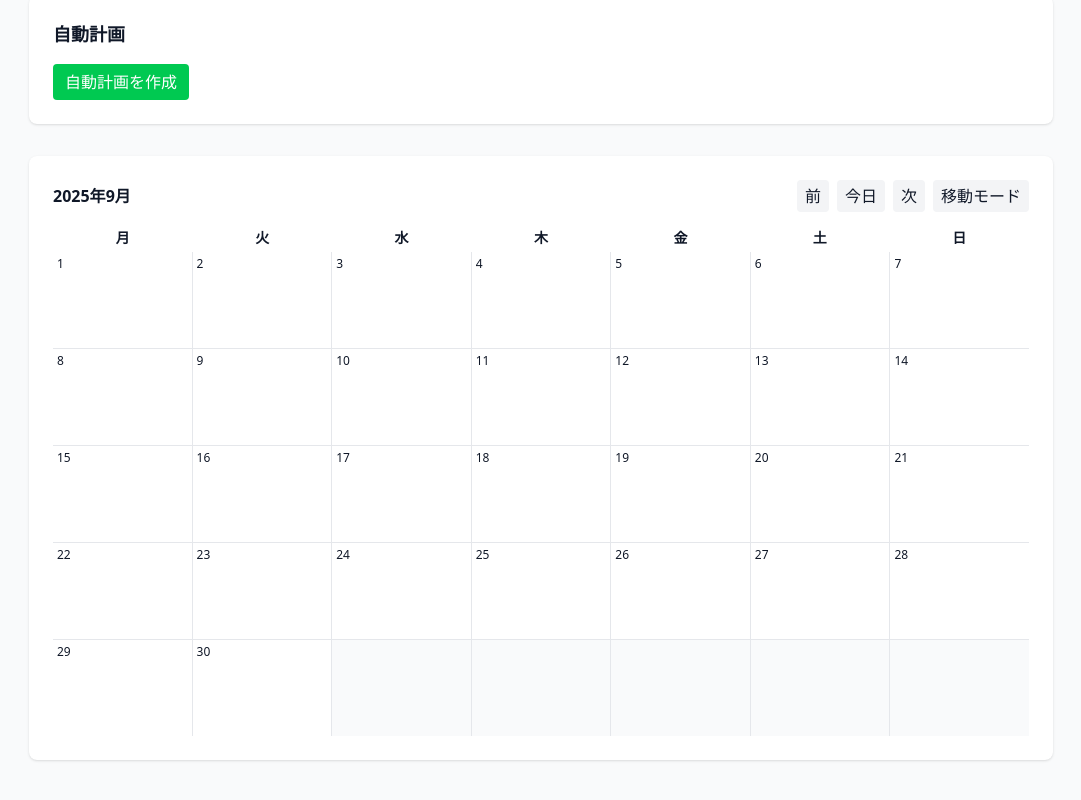
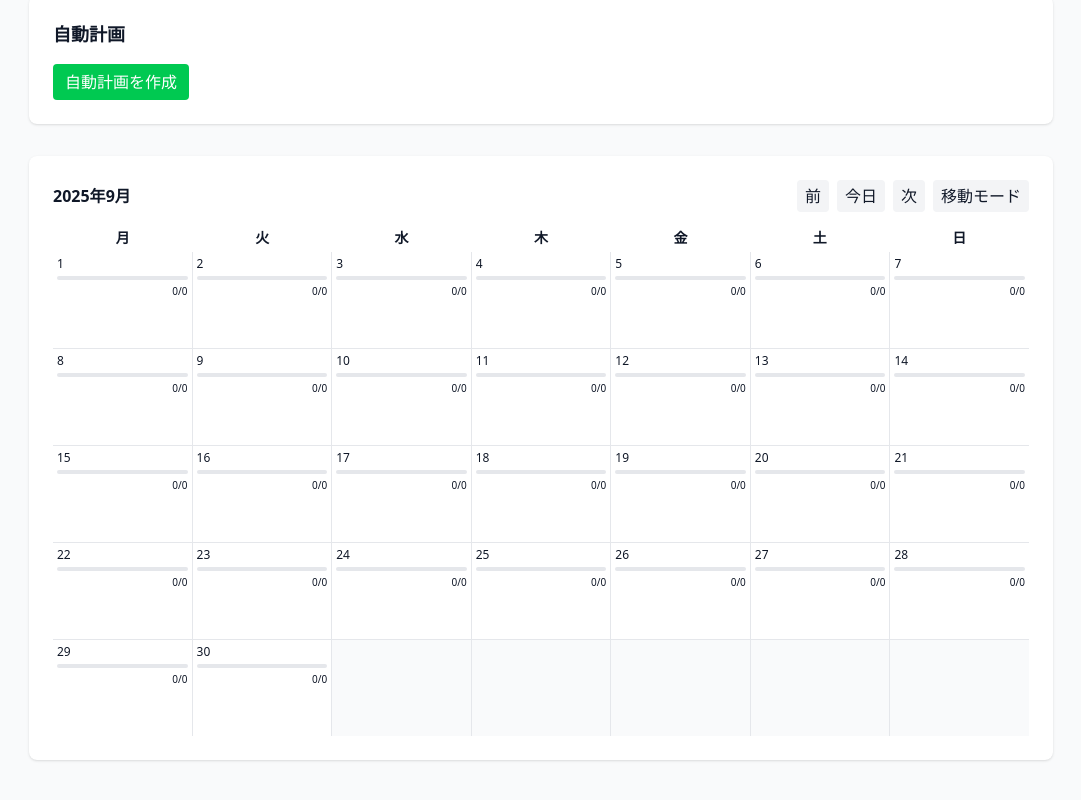
Before and after one commit to chocolat0w0/goal-steps-ai, a React (Vite) app: page / in a window 1280 px wide. Shown: the part 860-1660 px from the top of the page, without its empty margins (99-1180 px from the left). Built offline with nearby package versions, Linux system fonts and the light colour scheme.

Commit message:
feat: show daily progress (#15)

```diff
--- a/src/components/CalendarView.tsx
+++ b/src/components/CalendarView.tsx
@@ -132,6 +132,9 @@ const CalendarView: FC<Props> = ({ tasks, categories, initialDate, onToggleTask,
   for (let day = 1; day <= days; day++) {
     const dateStr = formatDate(year, month, day);
     const ts = grouped[dateStr] || [];
+    const total = ts.length;
+    const completedCount = ts.filter((t) => t.completed).length;
+    const percent = total ? Math.round((completedCount / total) * 100) : 0;
     cells.push(
       <div
         key={dateStr}
@@ -168,6 +171,23 @@ const CalendarView: FC<Props> = ({ tasks, categories, initialDate, onToggleTask,
         }}
       >
         <div className="text-xs">{day}</div>
+        <div className="mt-1">
+          <div
+            role="progressbar"
+            aria-valuemin={0}
+            aria-valuenow={completedCount}
+            aria-valuemax={total}
+            className="h-1 w-full rounded bg-gray-200"
+          >
+            <div
+              className="h-1 rounded bg-green-400"
+              style={{ width: `${percent}%` }}
+            />
+          </div>
+          <div className="mt-1 text-[10px] text-right">
+            {completedCount}/{total}
+          </div>
+        </div>
         {ts.map((t) => (
           <div
             key={t.id}
```
Also changed, not shown: 1 other file (tests, documents, lock files or other folders).
